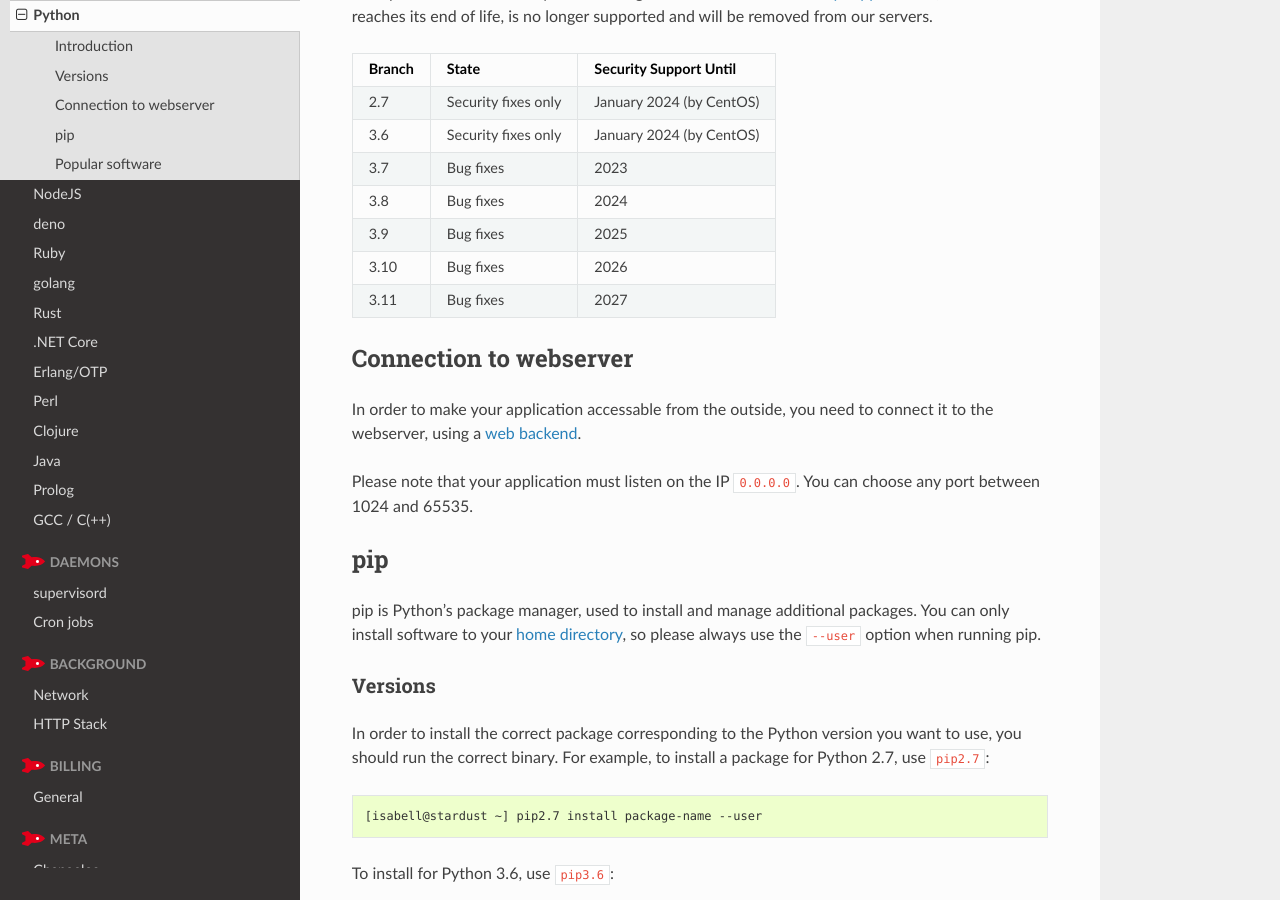
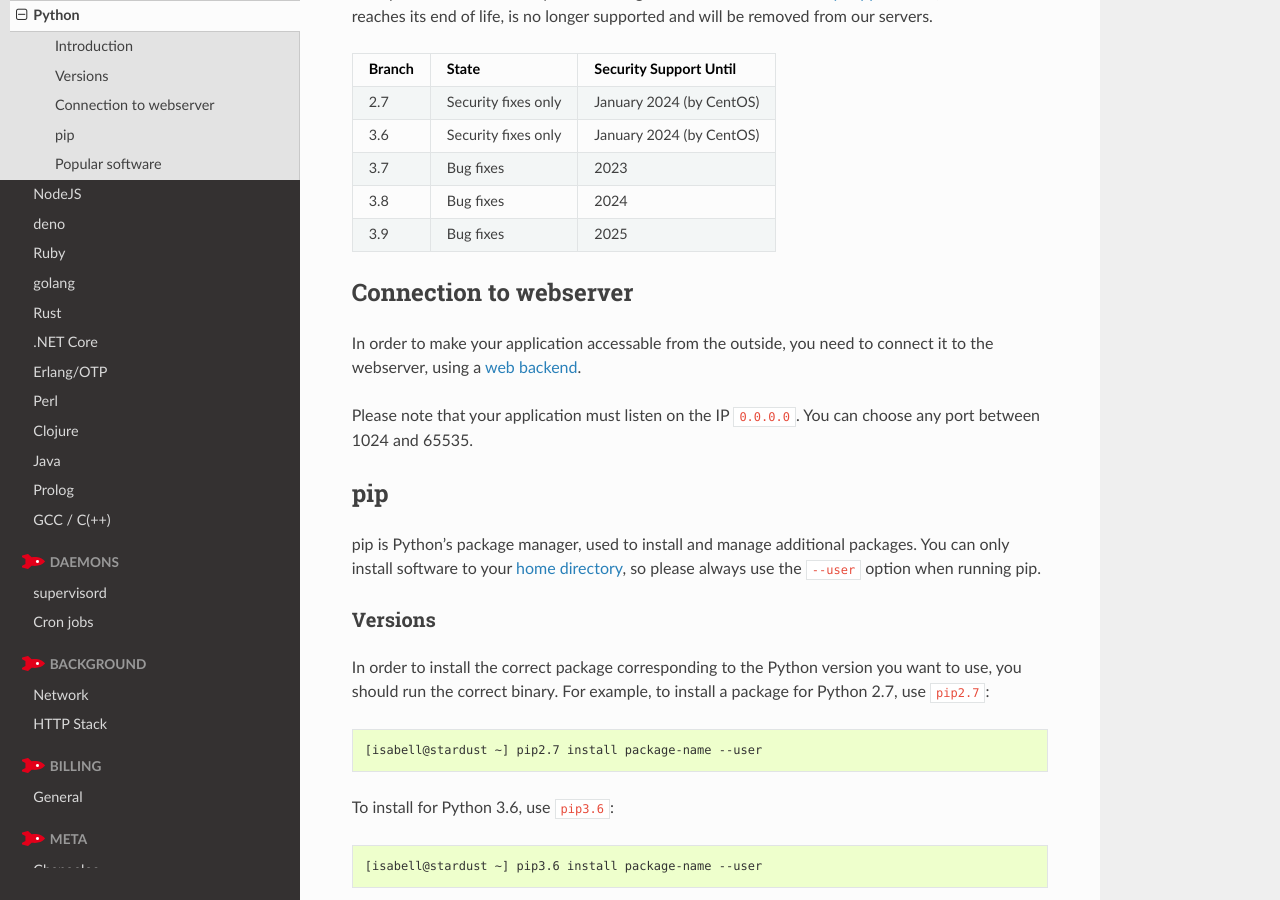
Before and after one commit to Uberspace/manual, a Sphinx documentation site: the page built from source/lang-python.rst, in a window 1280 px wide and 900 px high, scrolled down 1194 px. Built offline with Sphinx 7.4.7 and the Read the Docs theme 2.0.0, drawn with Linux system fonts in a browser that asks for light colours.

Commit message:
[Python] remove broken versions 3.10 and 3.11
TLS in Python 3.10 and 3.11 is broken, we'll fix our releases soon and then update the manual accordingly.

```diff
--- a/source/lang-python.rst
+++ b/source/lang-python.rst
@@ -55,10 +55,6 @@ We update all versions of Python on a regular basis. Once the `security support
 +--------+---------------------+-----------------------------+
 | 3.9    | Bug fixes           | 2025                        |
 +--------+---------------------+-----------------------------+
-| 3.10   | Bug fixes           | 2026                        |
-+--------+---------------------+-----------------------------+
-| 3.11   | Bug fixes           | 2027                        |
-+--------+---------------------+-----------------------------+
 
 Connection to webserver
 =======================
```
